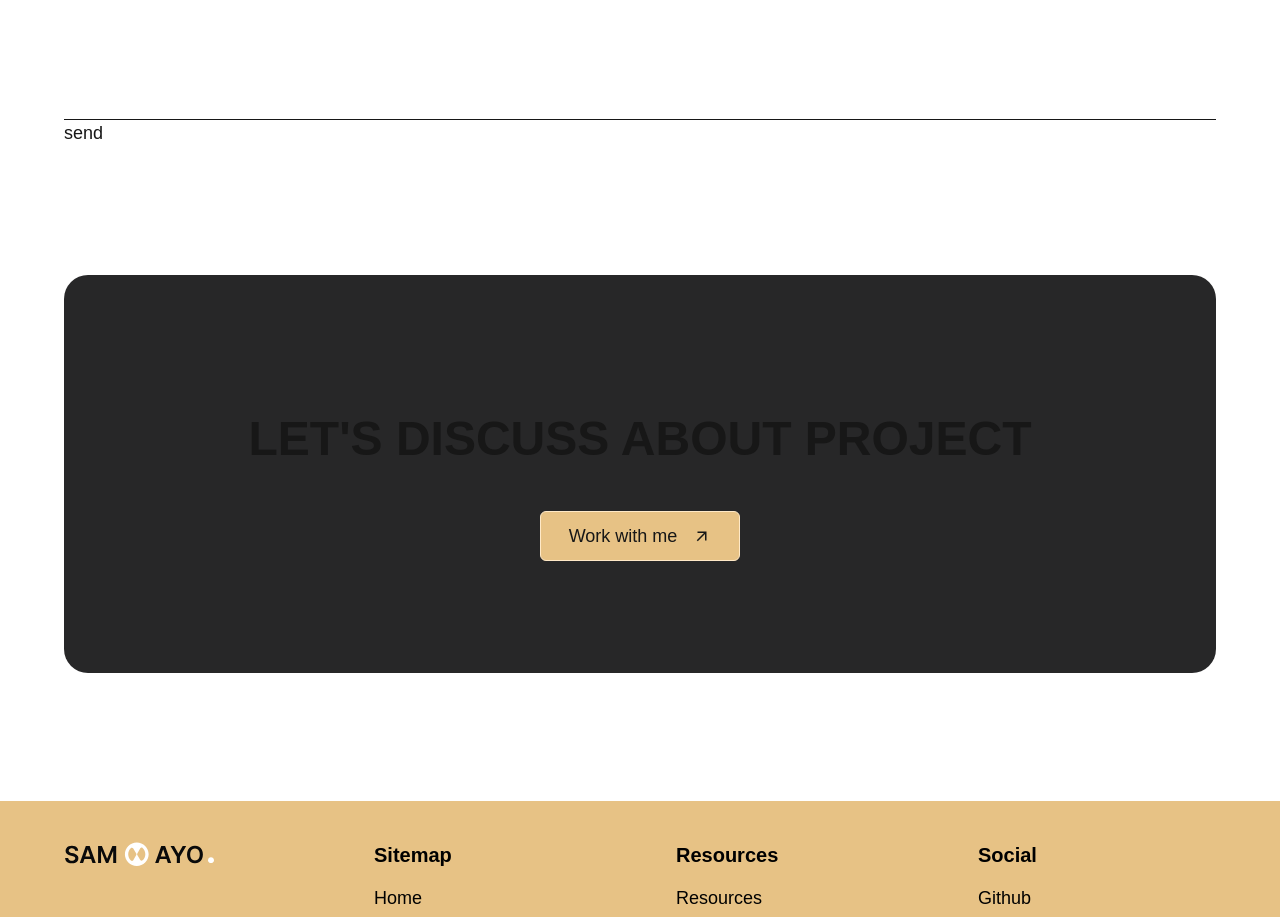
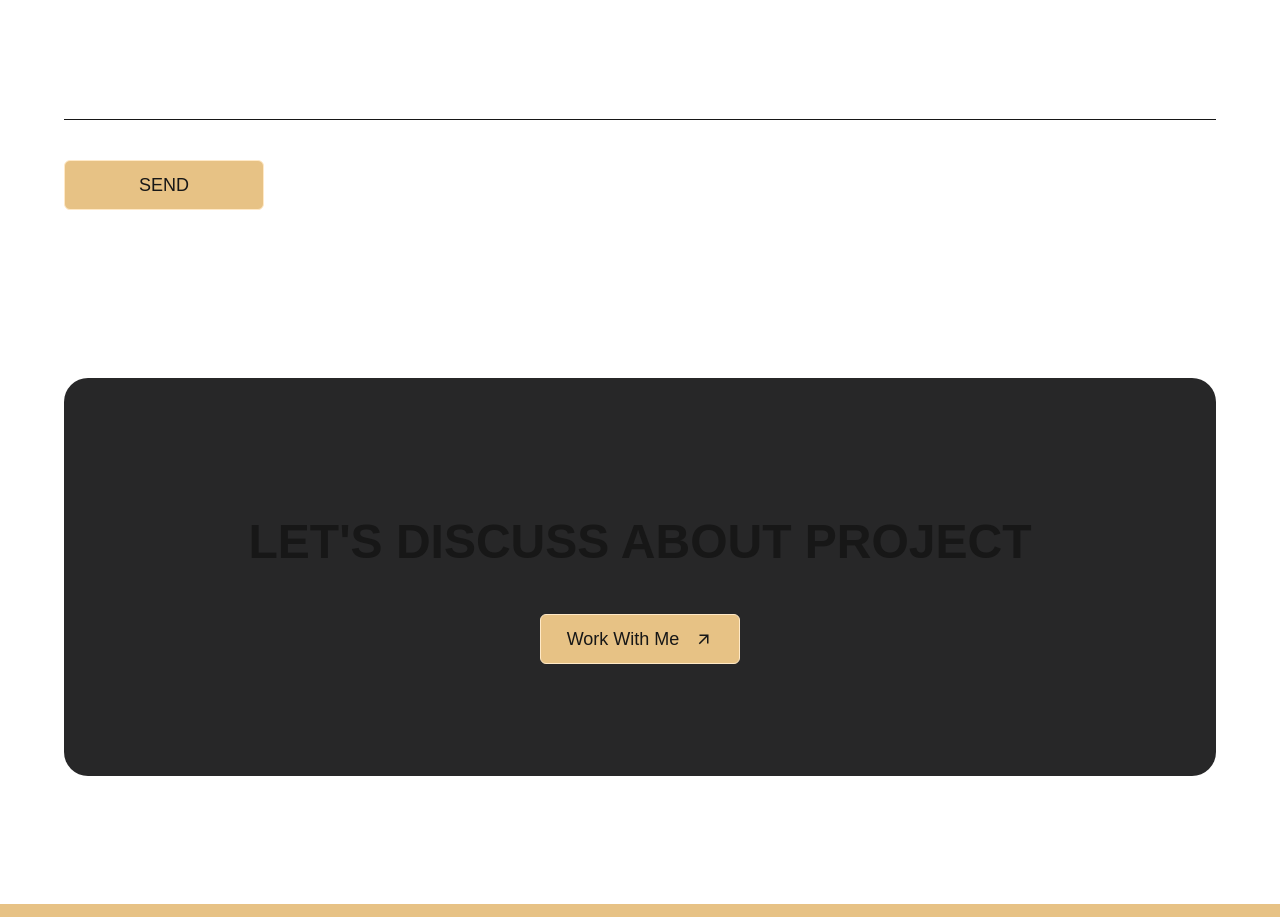
Before and after one commit to samuel12-dot/nextjs-portfolio, a Next.js app: page /contact in a window 1280 px wide. Shown: the part 1140-2057 px from the top of the page. Built offline with nearby package versions, Linux system fonts and the light colour scheme.

Commit message:
feat: add README file

```diff
--- a/src/app/components/Button.jsx
+++ b/src/app/components/Button.jsx
@@ -2,7 +2,7 @@ import { MdArrowOutward } from "react-icons/md";
 
 export default function Button({text}) {
     return (
-        <button type="button" className="flex items-center justify-center gap-4 bg-[#E7C285] h-[50px] w-[200px] rounded-md border-1 border-[hsla(37,100%,89%,90)] transition-border duration-300 cursor-pointer">
+        <button type="button" className="flex items-center justify-center gap-4 bg-[#E7C285] h-[50px] w-[200px] capitalize rounded-md border-1 border-[hsla(37,100%,89%,90)] transition-border duration-300 cursor-pointer">
             <span>{text}</span>
             <span><MdArrowOutward /></span>
         </button>
--- a/src/app/components/FormButton.jsx
+++ b/src/app/components/FormButton.jsx
@@ -2,6 +2,6 @@ import React from 'react'
 
 export default function FormButton({ text }) {
     return (
-        <button>{text}</button>
+        <button className='my-10 bg-[#E7C285] uppercase h-[50px] w-[200px] rounded-md border-1 border-[hsla(37,100%,89%,90)] transition-border duration-300 cursor-pointer'>{text}</button>
     )
 }
```
Also changed, not shown: 1 other file (tests, documents, lock files or other folders).
